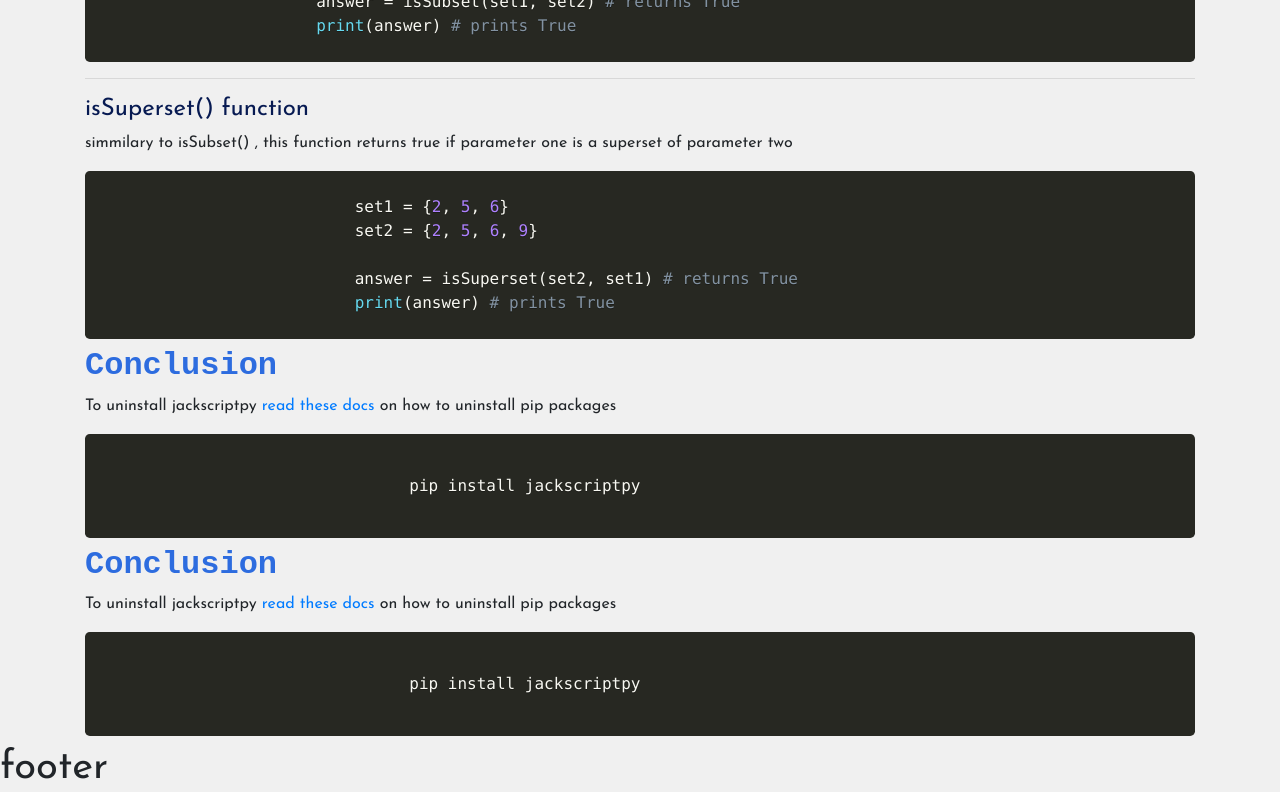
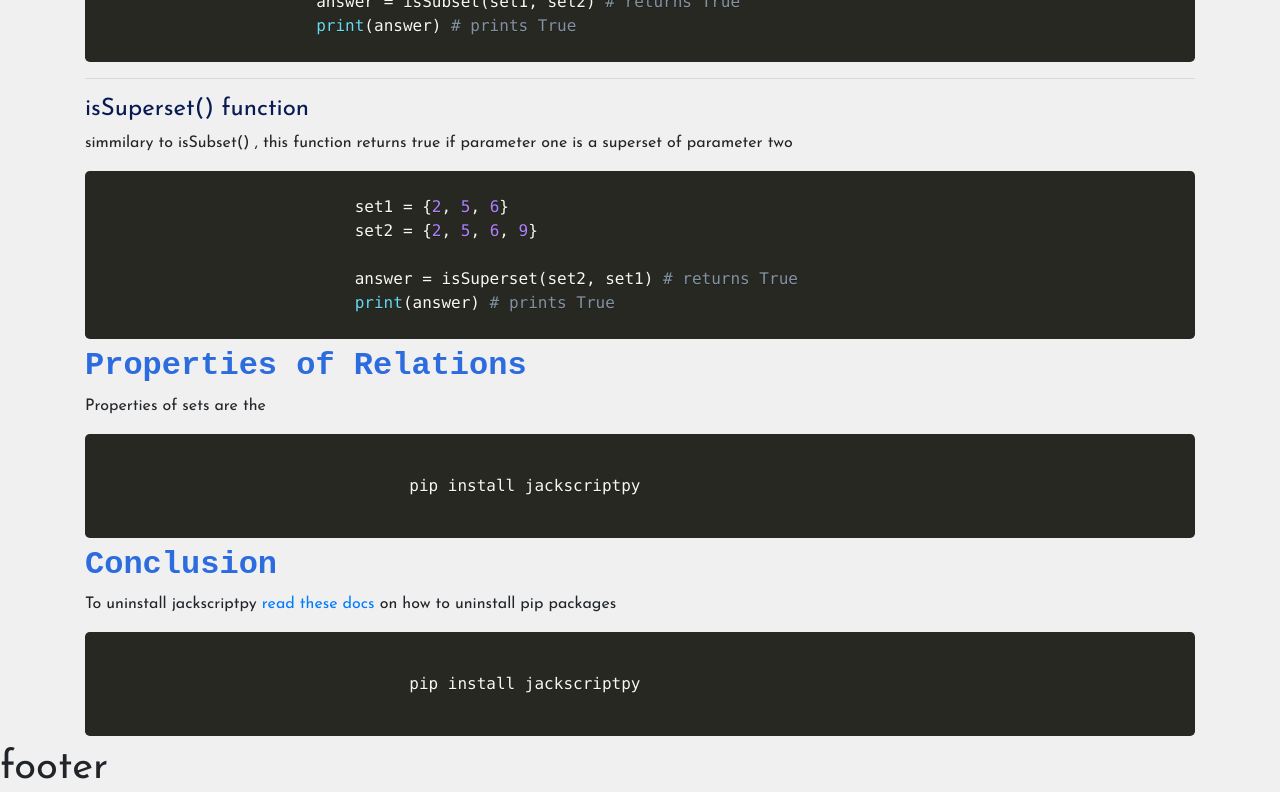
Before and after one commit to jack-script/JackScriptDocs, a React (Create React App) app: page / in a window 1280 px wide. Shown: the part 1371-2171 px from the top of the page. Built offline with nearby package versions, Linux system fonts and the light colour scheme.

Commit message:
completed

```diff
--- a/src/components/documentation/contents.tsx
+++ b/src/components/documentation/contents.tsx
@@ -150,8 +150,8 @@ const Contents = (props: any) => {
             {/*Properties of sets Row*/}
             <Row>
                 <Col md="12">
-                    <h2 className="headerPerSection">Conclusion</h2>
-                    <p>To uninstall jackscriptpy <a href="https://pip.pypa.io/en/stable/reference/pip_uninstall/">read these docs</a> on how to uninstall pip packages</p>
+                    <h2 className="headerPerSection">Properties of Relations</h2>
+                    <p>Properties of sets are the </p>
                     <pre>
                         <code className="language-python">
                             {`
```
